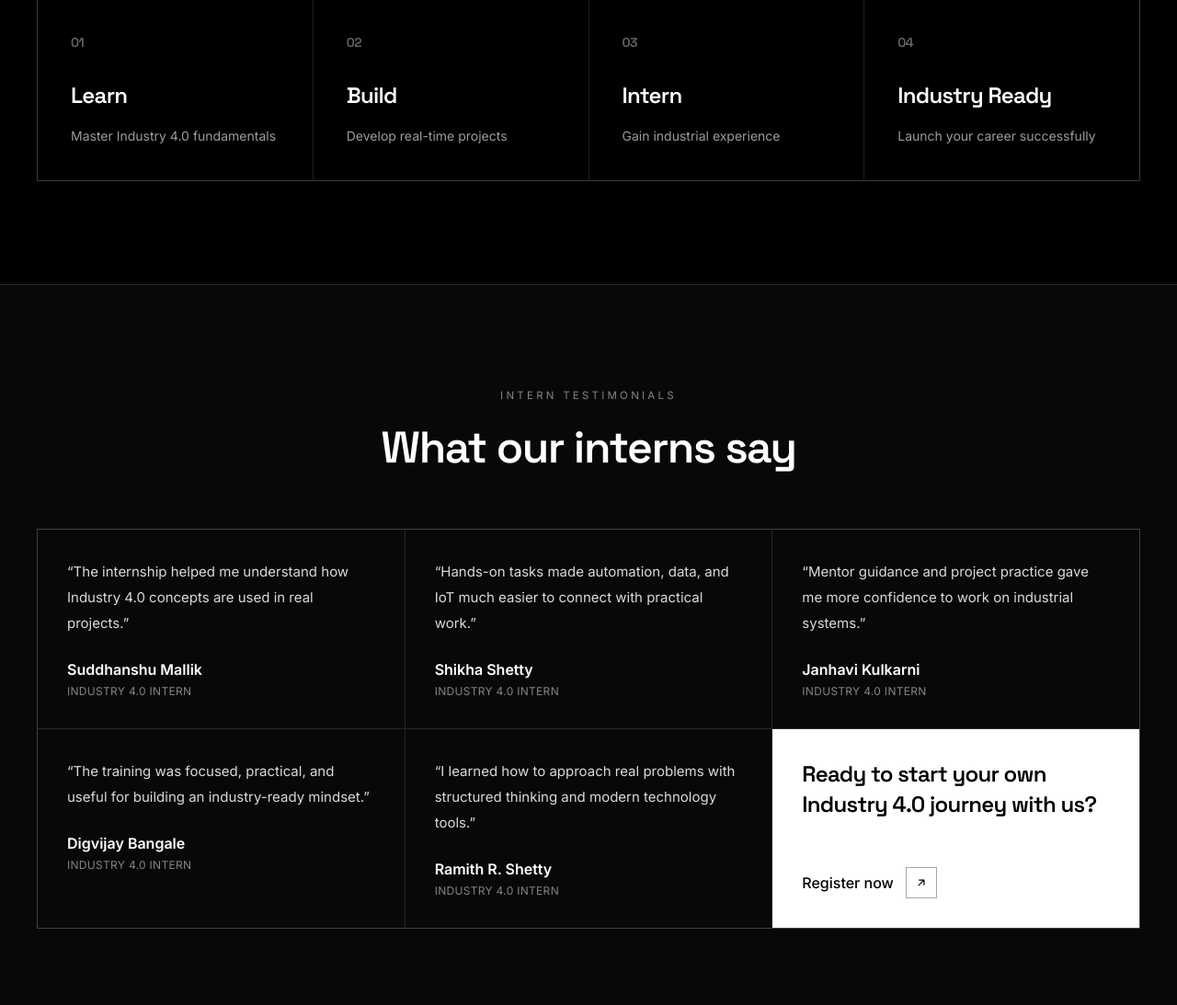
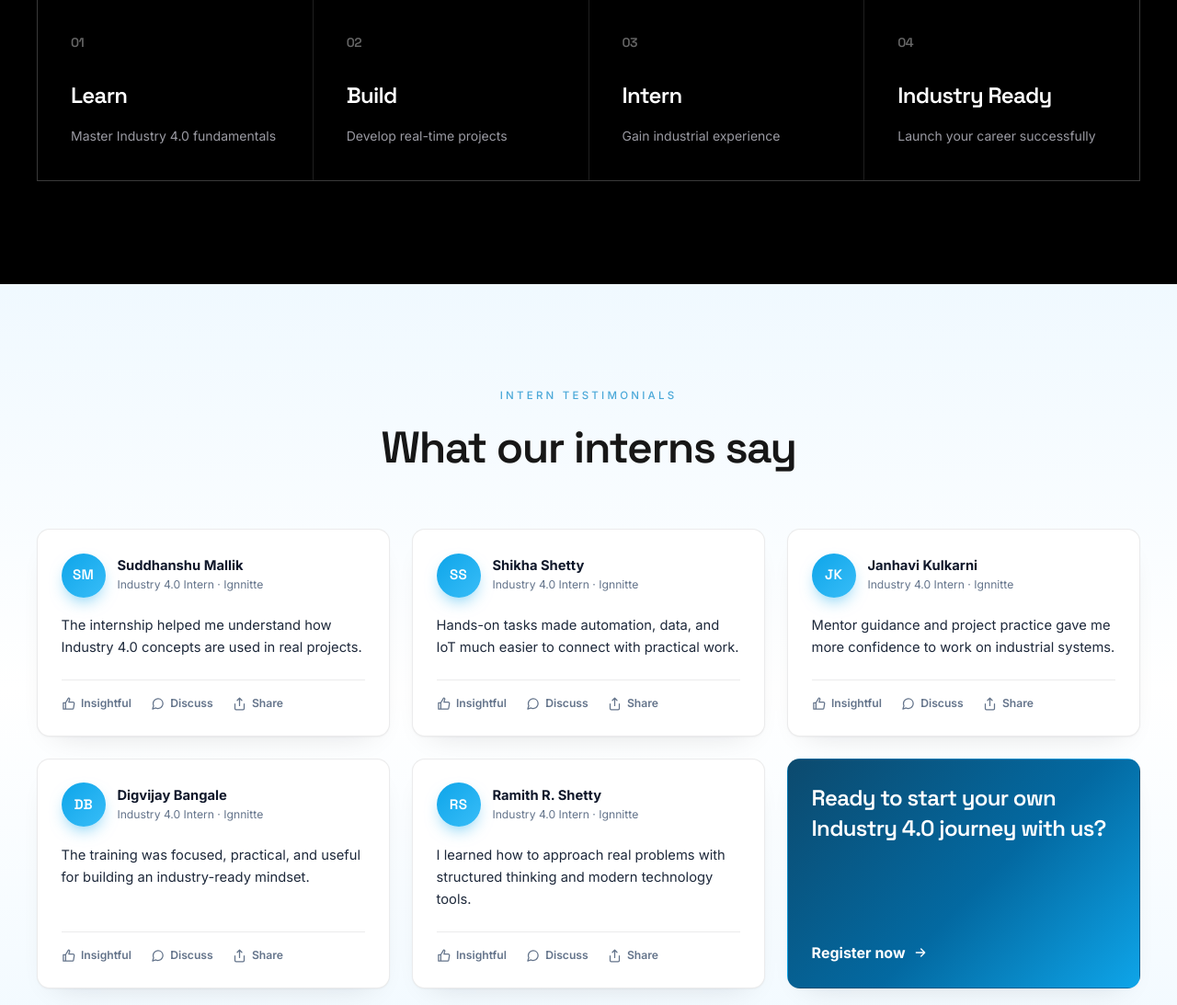
Before and after one commit to iamaftab18/ignnitte-website, a Flask app: page / in a window 1280 px wide. Shown: the part 5407-6500 px from the top of the page at 92% size. Run offline with Flask 3, Linux system fonts and the light colour scheme; some libraries are stand-ins or nearby versions.

Commit message:
Restyle Intern Testimonials as LinkedIn-style posts
Section moves to a light sky-blue-tinted background instead of the
dark bg-surface it shared with every other block. Each testimonial
becomes a white card with a gradient sky-blue initials avatar, name +
role header, and a Like/Comment/Share footer row to read as an actual
social post rather than a generic quote block. The trailing CTA card
gets a matching deep sky-blue gradient treatment.

```diff
--- a/flask_site/static/css/custom.css
+++ b/flask_site/static/css/custom.css
@@ -542,6 +542,101 @@ html.light .aurora-blob {
   .stat-neon, .stat-neon__sheen, .stat-neon__corner, .stat-neon__value { transition: none; }
 }
 
+/* ---------- LinkedIn-style testimonial post ---------- */
+.li-post {
+  position: relative;
+  display: flex;
+  flex-direction: column;
+  border-radius: 14px;
+  border: 1px solid rgba(2, 6, 23, 0.08);
+  background: #ffffff;
+  padding: 1.6rem;
+  box-shadow: 0 1px 2px rgba(2, 6, 23, 0.04), 0 14px 32px -20px rgba(2, 6, 23, 0.16);
+  transition: transform 0.35s cubic-bezier(0.16, 1, 0.3, 1), box-shadow 0.35s ease, border-color 0.35s ease;
+}
+.li-post:hover {
+  transform: translateY(-5px);
+  border-color: rgba(14, 165, 233, 0.35);
+  box-shadow: 0 1px 2px rgba(2, 6, 23, 0.04), 0 24px 48px -20px rgba(14, 165, 233, 0.4);
+}
+.li-post__header {
+  display: flex;
+  align-items: center;
+  gap: 0.8rem;
+}
+.li-post__avatar {
+  display: grid;
+  place-items: center;
+  width: 3rem;
+  height: 3rem;
+  flex: none;
+  border-radius: 999px;
+  background: linear-gradient(135deg, #0ea5e9, #38bdf8);
+  color: #fff;
+  font-family: "Space Grotesk", system-ui, sans-serif;
+  font-weight: 600;
+  font-size: 0.95rem;
+  letter-spacing: 0.02em;
+  box-shadow: 0 8px 18px -6px rgba(14, 165, 233, 0.6);
+}
+.li-post__name {
+  font-size: 0.92rem;
+  font-weight: 700;
+  color: #0f172a;
+  line-height: 1.25;
+}
+.li-post__role {
+  margin-top: 0.15rem;
+  font-size: 0.76rem;
+  color: #64748b;
+}
+.li-post__quote {
+  margin-top: 1.15rem;
+  font-size: 0.92rem;
+  line-height: 1.65;
+  color: #1e293b;
+  flex: 1;
+}
+.li-post__footer {
+  display: flex;
+  align-items: center;
+  gap: 1.3rem;
+  margin-top: 1.4rem;
+  padding-top: 1rem;
+  border-top: 1px solid rgba(2, 6, 23, 0.08);
+}
+.li-post__stat {
+  display: inline-flex;
+  align-items: center;
+  gap: 0.4rem;
+  font-size: 0.76rem;
+  font-weight: 600;
+  color: #64748b;
+  transition: color 0.25s ease;
+}
+.li-post__stat svg { width: 15px; height: 15px; }
+.li-post:hover .li-post__stat { color: #0284c7; }
+
+.li-post--cta {
+  justify-content: space-between;
+  background: linear-gradient(135deg, #0c4a6e, #0369a1 55%, #0ea5e9);
+  border-color: transparent;
+  color: #fff;
+}
+.li-post--cta:hover {
+  transform: translateY(-5px);
+  box-shadow: 0 26px 52px -18px rgba(14, 165, 233, 0.55);
+}
+.li-post__cta-link {
+  display: inline-flex;
+  align-items: center;
+  gap: 0.55rem;
+  font-weight: 700;
+  color: #fff;
+  transition: gap 0.25s ease;
+}
+.li-post__cta-link:hover { gap: 0.85rem; }
+
 /* ---------- Utilities ---------- */
 .hairline { height: 1px; background: var(--line); }
 .text-balance { text-wrap: balance; }
--- a/flask_site/templates/home.html
+++ b/flask_site/templates/home.html
@@ -294,33 +294,53 @@
 </section>
 
 <!-- ===================== INTERN TESTIMONIALS ===================== -->
-<section class="border-t border-line bg-surface px-5 py-28 lg:px-10">
+<section class="border-t border-line bg-gradient-to-b from-sky-50 via-white to-sky-50 px-5 py-28 lg:px-10">
   <div class="mx-auto max-w-[1400px]">
     <div class="text-center" data-reveal>
-      <p class="eyebrow">Intern Testimonials</p>
-      <h2 class="display mt-6 text-4xl sm:text-5xl">What our interns say</h2>
+      <p class="text-[0.72rem] font-medium uppercase tracking-[0.28em] text-sky-600/70">Intern Testimonials</p>
+      <h2 class="display mt-6 text-4xl text-neutral-900 sm:text-5xl">What our interns say</h2>
     </div>
-    <div class="mt-16 grid gap-px overflow-hidden border border-line bg-line md:grid-cols-2 lg:grid-cols-3">
+    <div class="mt-16 grid gap-6 md:grid-cols-2 lg:grid-cols-3" data-reveal>
       {% set quotes = [
-        ["Suddhanshu Mallik","The internship helped me understand how Industry 4.0 concepts are used in real projects."],
-        ["Shikha Shetty","Hands-on tasks made automation, data, and IoT much easier to connect with practical work."],
-        ["Janhavi Kulkarni","Mentor guidance and project practice gave me more confidence to work on industrial systems."],
-        ["Digvijay Bangale","The training was focused, practical, and useful for building an industry-ready mindset."],
-        ["Ramith R. Shetty","I learned how to approach real problems with structured thinking and modern technology tools."],
-        ["","Ready to start your own Industry 4.0 journey with us?"]
+        ["Suddhanshu Mallik","SM","The internship helped me understand how Industry 4.0 concepts are used in real projects."],
+        ["Shikha Shetty","SS","Hands-on tasks made automation, data, and IoT much easier to connect with practical work."],
+        ["Janhavi Kulkarni","JK","Mentor guidance and project practice gave me more confidence to work on industrial systems."],
+        ["Digvijay Bangale","DB","The training was focused, practical, and useful for building an industry-ready mindset."],
+        ["Ramith R. Shetty","RS","I learned how to approach real problems with structured thinking and modern technology tools."],
+        ["","","Ready to start your own Industry 4.0 journey with us?"]
       ] %}
       {% for q in quotes %}
         {% if q[0] %}
-        <figure class="bg-surface p-8">
-          <blockquote class="text-[15px] leading-7 text-fg/85">“{{ q[1] }}”</blockquote>
-          <figcaption class="mt-6"><span class="font-semibold">{{ q[0] }}</span><span class="mt-1 block text-xs uppercase tracking-wide text-fg/50">Industry 4.0 Intern</span></figcaption>
+        <figure class="li-post">
+          <div class="li-post__header">
+            <span class="li-post__avatar">{{ q[1] }}</span>
+            <div>
+              <figcaption class="li-post__name">{{ q[0] }}</figcaption>
+              <p class="li-post__role">Industry 4.0 Intern · Ignnitte</p>
+            </div>
+          </div>
+          <blockquote class="li-post__quote">{{ q[2] }}</blockquote>
+          <div class="li-post__footer">
+            <span class="li-post__stat">
+              <svg viewBox="0 0 24 24" fill="none" stroke="currentColor" stroke-width="2" stroke-linecap="round" stroke-linejoin="round"><path d="M7 10v11M3 10h4v11H3zM7 10l4.5-7.5c.4-.7 1.4-.9 2-.3.5.4.7 1.1.5 1.7L12.5 9H20a2 2 0 0 1 2 2.3l-1.3 8A2 2 0 0 1 18.7 21H7"/></svg>
+              Insightful
+            </span>
+            <span class="li-post__stat">
+              <svg viewBox="0 0 24 24" fill="none" stroke="currentColor" stroke-width="2" stroke-linecap="round" stroke-linejoin="round"><path d="M21 11.5a8.38 8.38 0 0 1-.9 3.8 8.5 8.5 0 0 1-7.6 4.7 8.38 8.38 0 0 1-3.8-.9L3 21l1.9-5.7a8.38 8.38 0 0 1-.9-3.8 8.5 8.5 0 0 1 4.7-7.6 8.38 8.38 0 0 1 3.8-.9h.5a8.48 8.48 0 0 1 8 8v.5z"/></svg>
+              Discuss
+            </span>
+            <span class="li-post__stat">
+              <svg viewBox="0 0 24 24" fill="none" stroke="currentColor" stroke-width="2" stroke-linecap="round" stroke-linejoin="round"><path d="M4 12v8a2 2 0 0 0 2 2h12a2 2 0 0 0 2-2v-8M16 6l-4-4-4 4M12 2v13"/></svg>
+              Share
+            </span>
+          </div>
         </figure>
         {% else %}
-        <div class="flex flex-col justify-between bg-invbg p-8 text-invfg">
-          <p class="display text-2xl leading-snug">{{ q[1] }}</p>
-          <a href="/register" class="neura-box-link on-light mt-8">
+        <div class="li-post li-post--cta">
+          <p class="display text-2xl leading-snug">{{ q[2] }}</p>
+          <a href="/register" class="li-post__cta-link mt-8">
             <span>Register now</span>
-            <span class="neura-box"><svg viewBox="0 0 24 24" class="h-3.5 w-3.5"><path d="M7 17L17 7M17 7H8M17 7v9" fill="none" stroke="currentColor" stroke-width="2" stroke-linecap="round" stroke-linejoin="round"/></svg></span>
+            <svg viewBox="0 0 24 24" class="h-4 w-4"><path d="M5 12h14M13 6l6 6-6 6" fill="none" stroke="currentColor" stroke-width="2" stroke-linecap="round" stroke-linejoin="round"/></svg>
           </a>
         </div>
         {% endif %}
```
